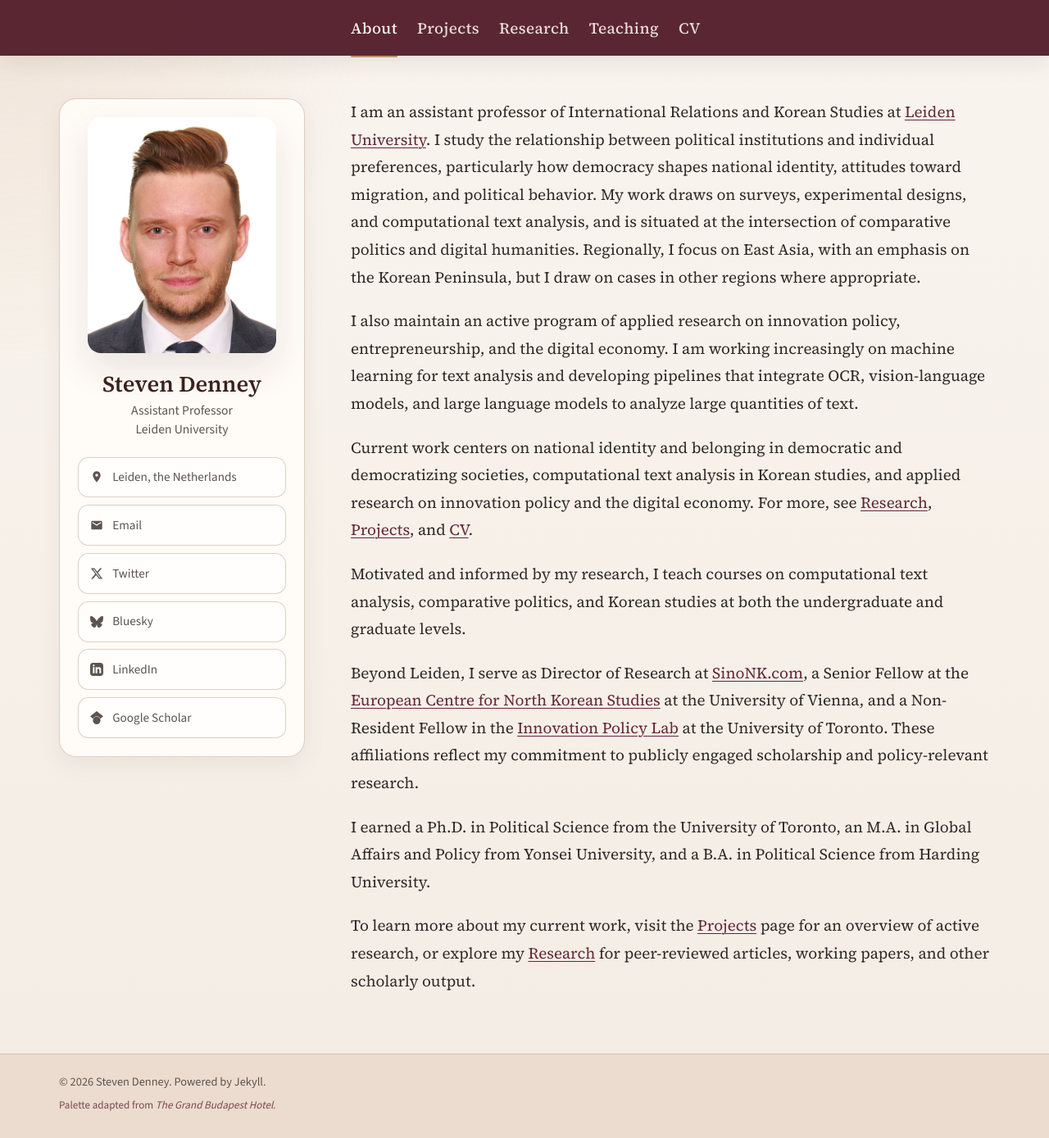
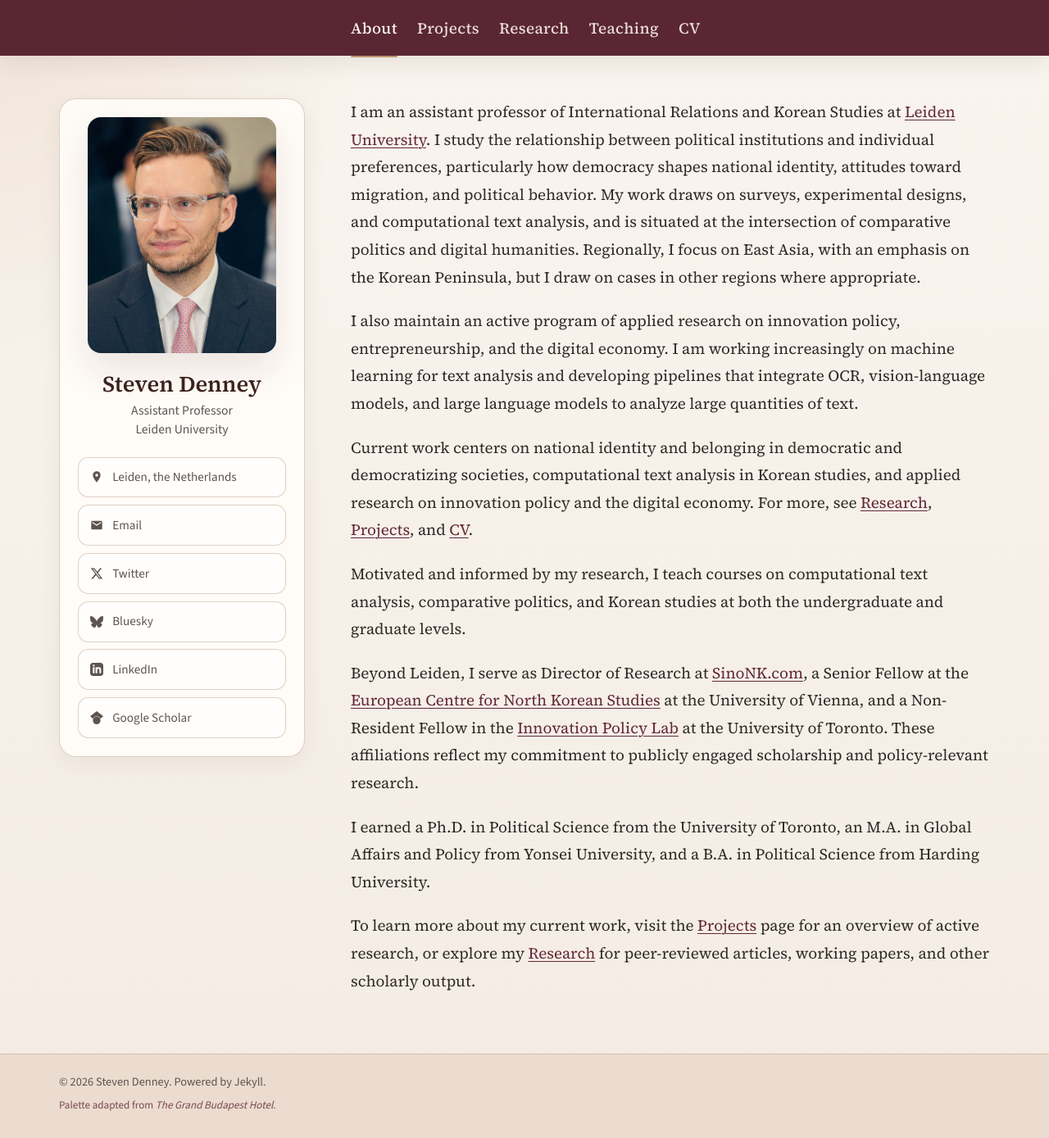
Before and after one commit to scdenney/scdenney.github.io, a Jekyll site: the page built from index.md, in a window 1280 px wide and 1389 px high. Shown: the whole window at 82% size. Built offline with Jekyll 4.4.1, drawn with Linux system fonts in a browser that asks for light colours.

Commit message:
Replace profile photo with optimized version

```diff
--- a/_includes/sidebar.html
+++ b/_includes/sidebar.html
@@ -1,6 +1,6 @@
 <aside class="sidebar">
   <div class="author-profile">
-    <img src="{{ '/assets/images/headshot.png' | relative_url }}" alt="Steven Denney" class="author__avatar">
+    <img src="{{ '/assets/images/headshot.jpg' | relative_url }}" alt="Steven Denney" class="author__avatar">
     <h2 class="author__name">Steven Denney</h2>
     <p class="author__title">Assistant Professor<br>Leiden University</p>
 
```
Also changed, not shown: assets/images/headshot.jpg (added).
